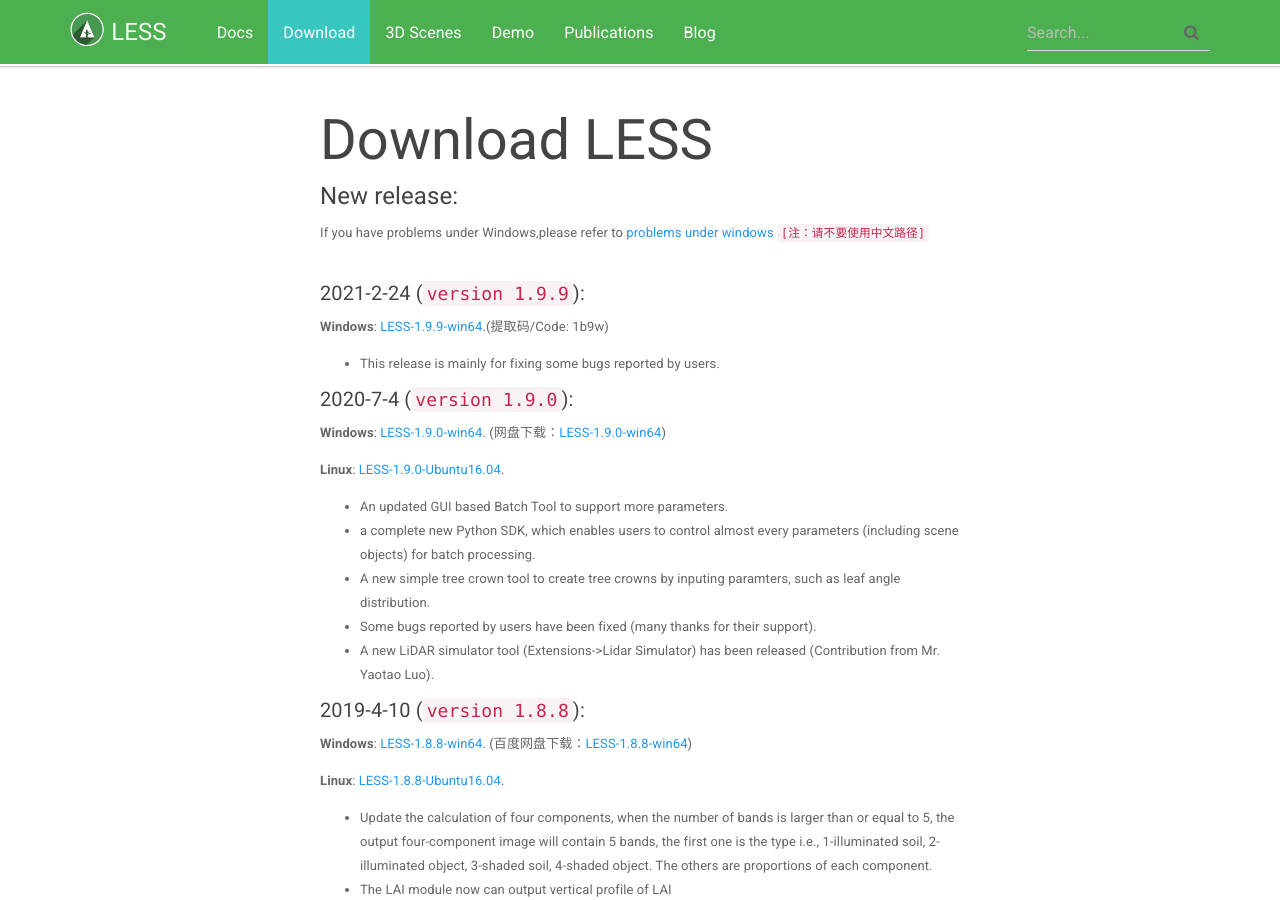
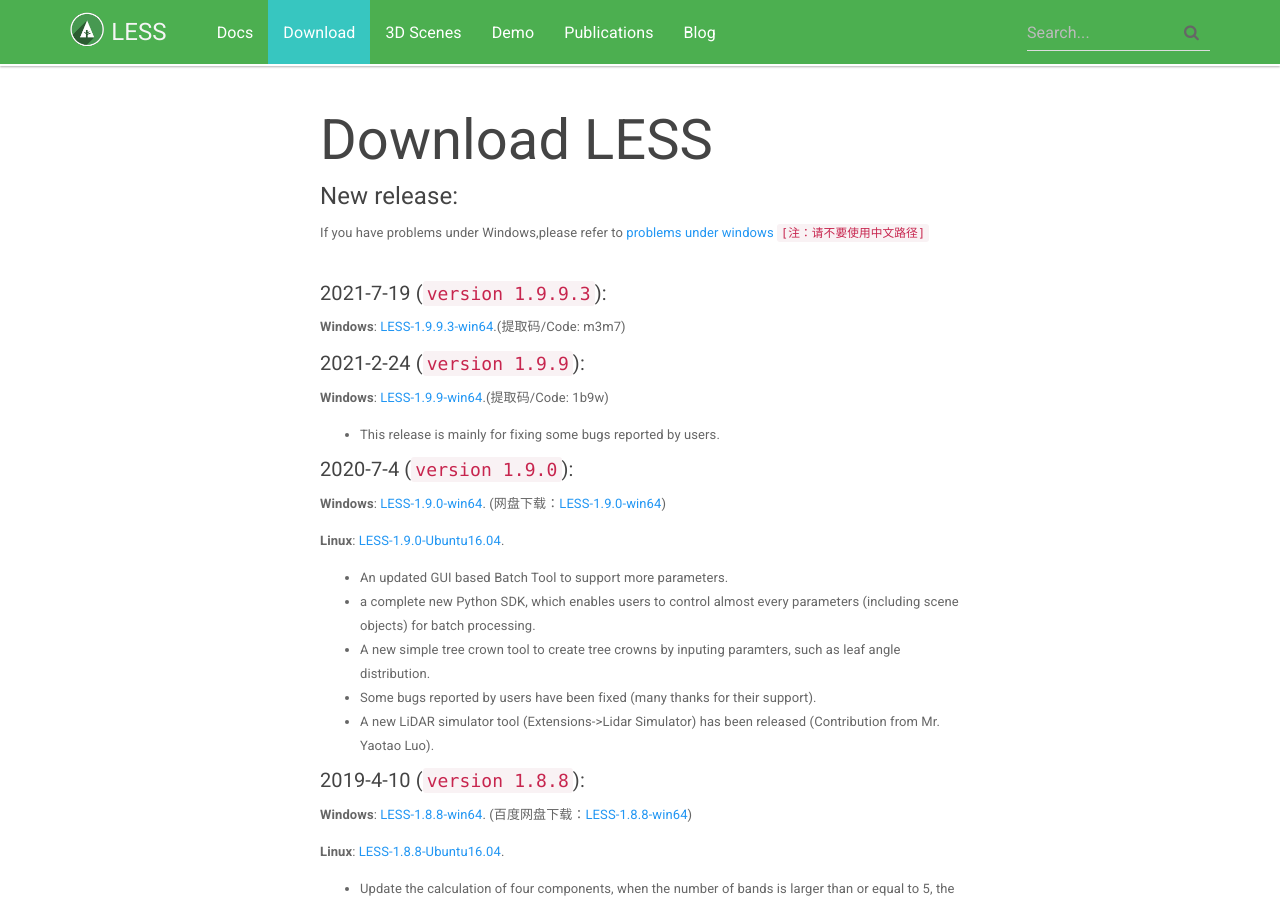
Before and after one commit to jianboqi/jianboqi.github.io, a Jekyll site: the page built from download-less.md, in a window 1280 px wide and 900 px high. Built offline with Jekyll 4.4.1, drawn with Linux system fonts in a browser that asks for light colours; nearby versions of some CDN libraries.

Commit message:
Update download-less.md

```diff
--- a/download-less.md
+++ b/download-less.md
@@ -13,6 +13,9 @@
 `[注：请不要使用中文路径]`
 <br>
 <br>
+
+##### 2021-7-19 (`version 1.9.9.3`):
+**Windows**: <a href="https://pan.baidu.com/s/1jiapCQb1_dtHa2-tS09vvg" onClick="ga('send', 'event', 'LESSDownload','V1.9.0','Win64');">LESS-1.9.9.3-win64</a>.(提取码/Code: m3m7)
 
 ##### 2021-2-24 (`version 1.9.9`):
 **Windows**: <a href="https://pan.baidu.com/s/1mWF7x5pinoRM6yzwVbGLAw" onClick="ga('send', 'event', 'LESSDownload','V1.9.0','Win64');">LESS-1.9.9-win64</a>.(提取码/Code: 1b9w)
```
